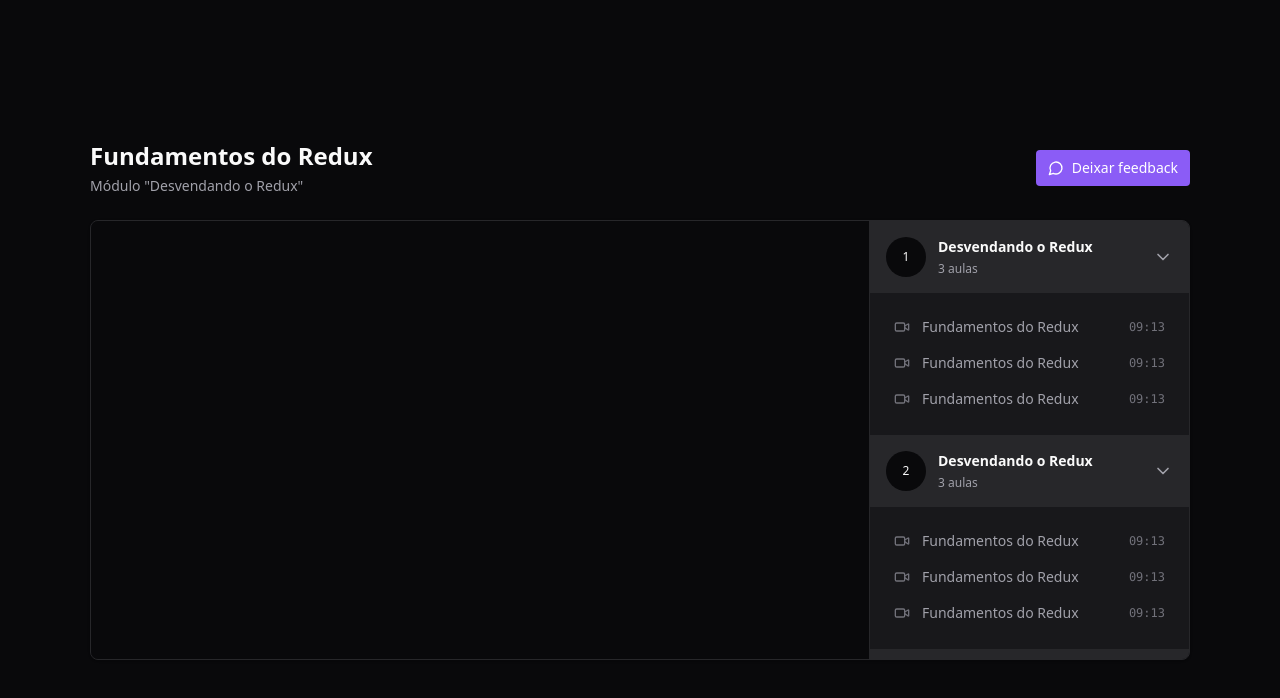
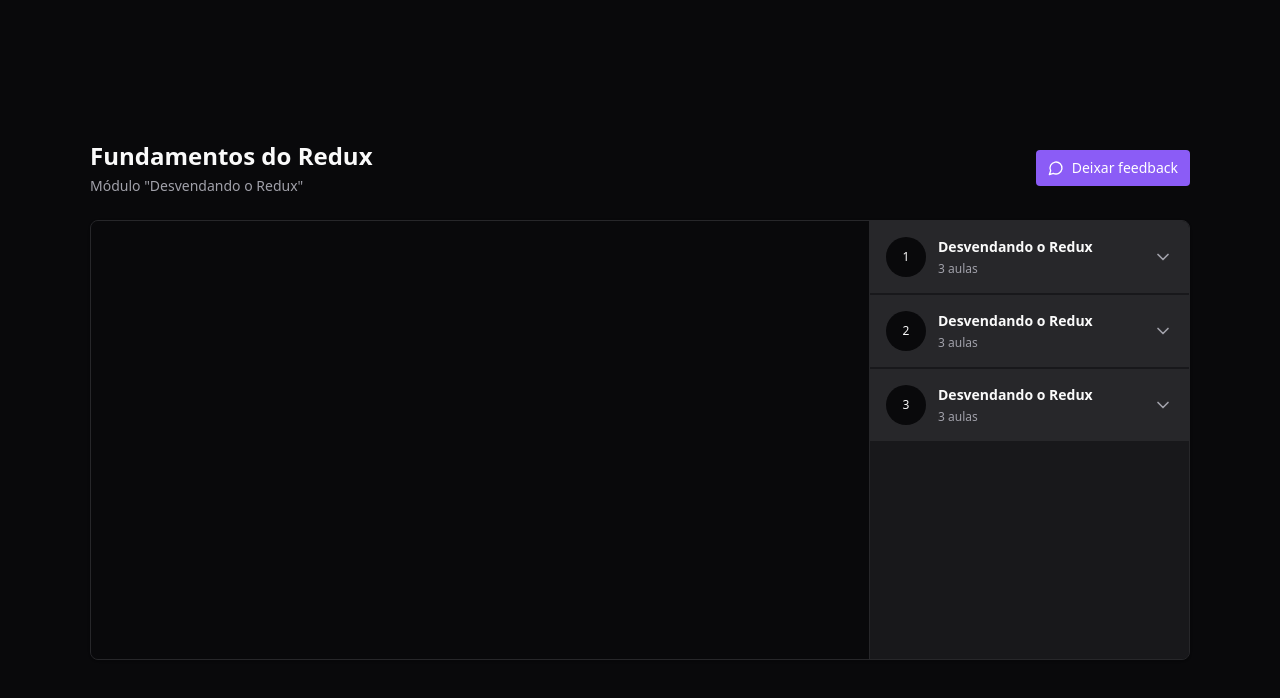
Before and after one commit to Fekleite/react-redux-zustand, a React (Vite) app: page / in a window 1280 px wide. Shown: the top 698 px of the page. Built offline with nearby package versions, Linux system fonts and the light colour scheme.

Commit message:
feat: add collapsible on modules

```diff
--- a/package.json
+++ b/package.json
@@ -10,6 +10,7 @@
     "preview": "vite preview"
   },
   "dependencies": {
+    "@radix-ui/react-collapsible": "^1.0.3",
     "@reduxjs/toolkit": "^2.2.3",
     "lucide-react": "^0.364.0",
     "react": "^18.2.0",
--- a/src/components/Module.tsx
+++ b/src/components/Module.tsx
@@ -1,3 +1,5 @@
+import * as Collapsible from '@radix-ui/react-collapsible';
+
 import { ChevronDown } from "lucide-react";
 import { Lesson } from "./Lesson";
 
@@ -9,8 +11,8 @@
 
 export function Module({ moduleIndex, title, amountOfLessons }: ModuleProps) {
   return (
-    <div>
-      <button className="flex w-full items-center gap-3 bg-zinc-800 p-4">
+    <Collapsible.Root className="group">
+      <Collapsible.Trigger className="flex w-full items-center gap-3 bg-zinc-800 p-4">
         <div className="flex h-10 w-10 rounded-full items-center justify-center bg-zinc-950 text-xs">
           {moduleIndex + 1}
         </div>
@@ -20,14 +22,16 @@
           <span className="text-xs text-zinc-400">{amountOfLessons} aulas</span>
         </div>
 
-        <ChevronDown className="w-5 h-5 ml-auto text-zinc-400" />
-      </button>
+        <ChevronDown className="w-5 h-5 ml-auto text-zinc-400 group-data-[state=open]:rotate-180 transition-transform" />
+      </Collapsible.Trigger>
 
-      <nav className="relative flex flex-col gap-4 p-6">
-        <Lesson title="Fundamentos do Redux" duration="09:13" />
-        <Lesson title="Fundamentos do Redux" duration="09:13" />
-        <Lesson title="Fundamentos do Redux" duration="09:13" />
-      </nav>
-    </div>
+      <Collapsible.Content>
+        <nav className="relative flex flex-col gap-4 p-6">
+          <Lesson title="Fundamentos do Redux" duration="09:13" />
+          <Lesson title="Fundamentos do Redux" duration="09:13" />
+          <Lesson title="Fundamentos do Redux" duration="09:13" />
+        </nav>
+      </Collapsible.Content>
+    </Collapsible.Root>
   );
 }
```
Also changed, not shown: 1 other file (tests, documents, lock files or other folders).
